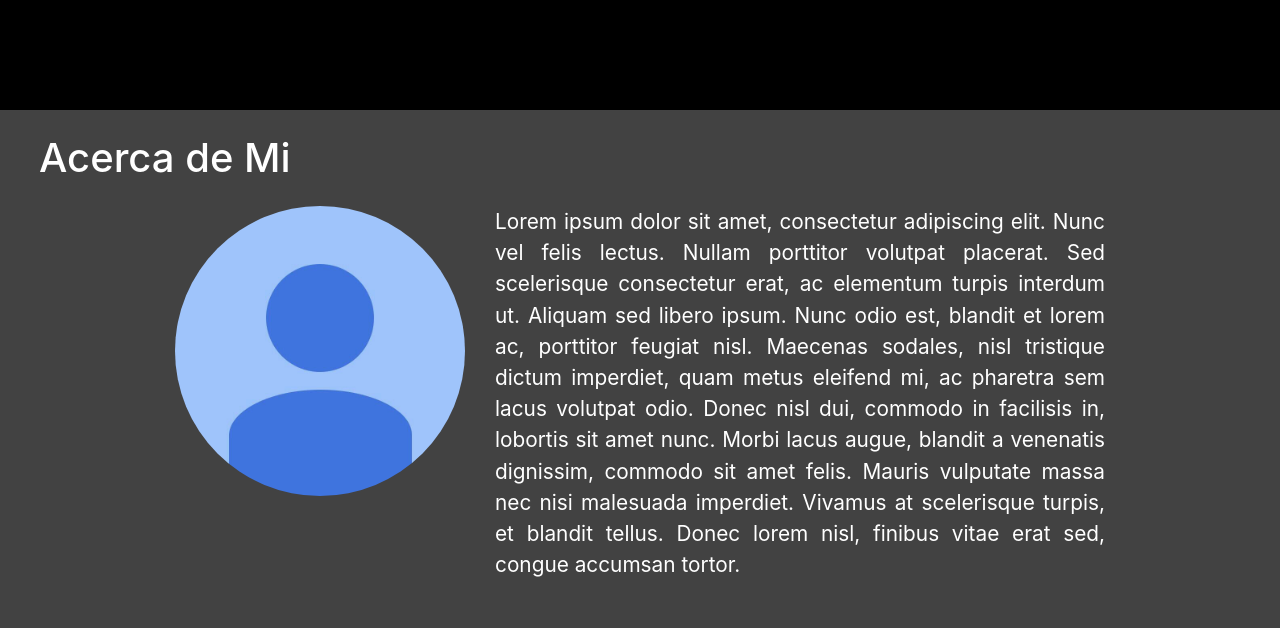
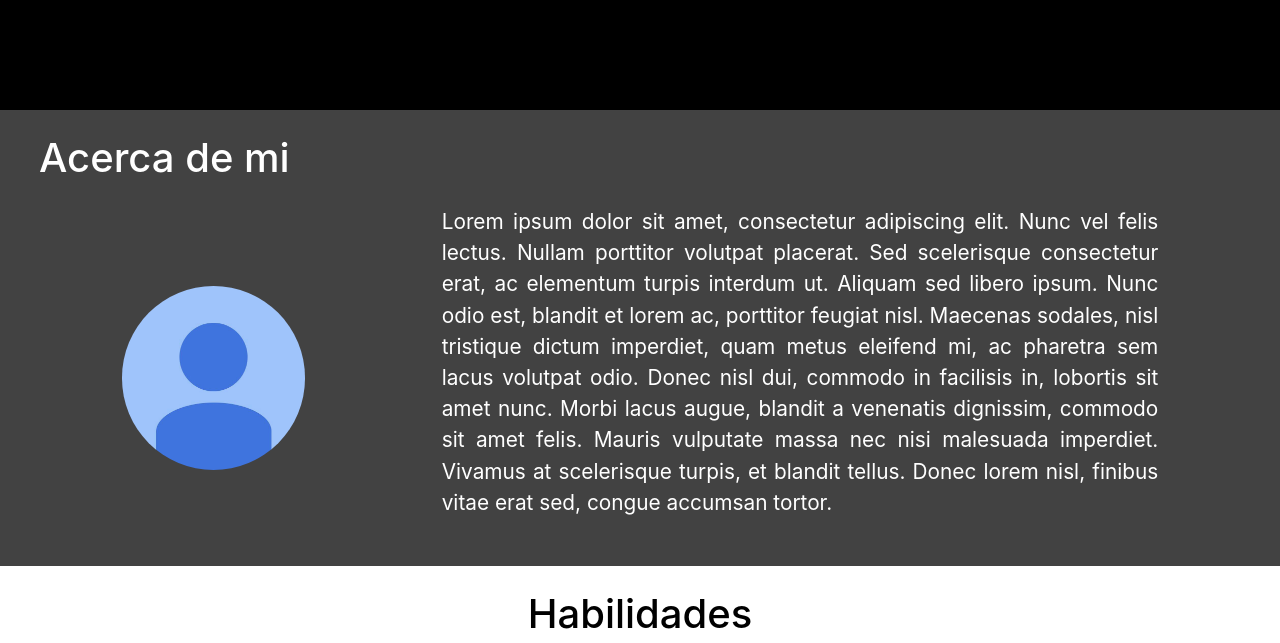
Before and after one commit to soulice94/kum, a plain HTML site: page index.html in a window 1280 px wide. Shown: the part 690-1333 px from the top of the page. Drawn offline with nearby package versions, Linux system fonts and the light colour scheme.

Commit message:
Ajuste del estilo del parrafo acerca

```diff
--- a/index.html
+++ b/index.html
@@ -29,9 +29,9 @@
         </div>
     </div>
     <div class="container-fluid acerca">
-        <div class="row justify-content-center">
+        <div class="row justify-content-center align-items-center">
             <div class="col-12">
-                <h2 class="titulo mt-4 ml-4 mb-4">Acerca de Mi</h2>
+                <h2 class="titulo mt-4 ml-4 mb-4">Acerca de mi</h2>
             </div>
                 <!-- <div class="etiqueta">
                     <div class="borde_izq"></div>
@@ -39,10 +39,11 @@
                     <div class="borde_der"></div>
                 </div>
                 <div style="clear: left;"></div> -->
-            <div class="col-6 col-md-3">
-                <img class="img-fluid mb-5 rounded-circle" src="img/user.jpeg">
+            <div class="col-6 col-md-2">
+                <img class="img-fluid mb-3 rounded-circle" src="img/user.jpeg">
             </div>
-            <div class="col-md-6">
+            <div class="col-md-1"></div>
+            <div class="col-md-7">
                 <p class="mb-5">
                     Lorem ipsum dolor sit amet, consectetur adipiscing elit. Nunc vel felis lectus. Nullam porttitor volutpat placerat.
                     Sed scelerisque consectetur erat, ac elementum turpis interdum ut. Aliquam sed libero ipsum. Nunc odio est, blandit
```
